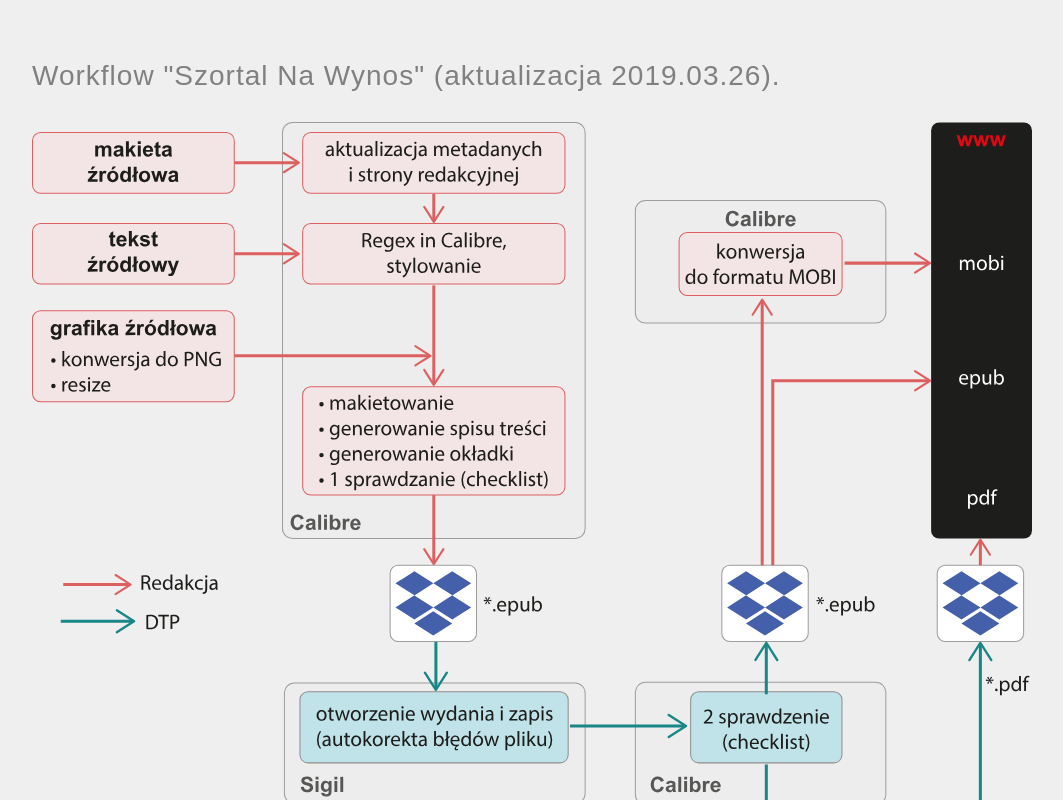
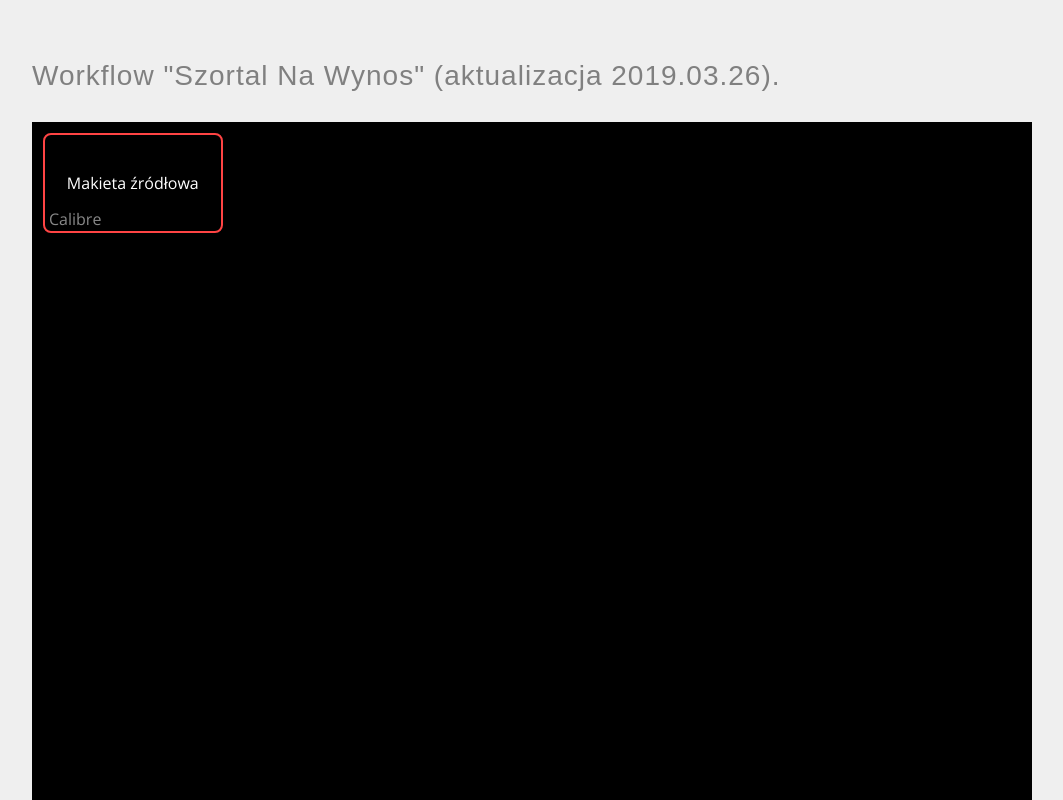
Before and after one commit to andrzejpuzynski/szortal-tech, a React (Create React App) app: page /epub in a window 1280 px wide. Shown: the part 580-1380 px from the top of the page, without its empty margins (108-1171 px from the left). Built offline with nearby package versions, Linux system fonts and the light colour scheme.

Commit message:
Adding Workflow component

```diff
--- a/public/index.html
+++ b/public/index.html
@@ -10,6 +10,8 @@
     -->
     <link rel="manifest" href="%PUBLIC_URL%/manifest.json">
     <link rel="shortcut icon" href="favicon.jpg" type="image/jpeg">
+    <link href="https://fonts.googleapis.com/css?family=Open+Sans:100,200,300,400,500,600,700,800,900" rel="stylesheet">
+
     <!--
       Notice the use of %PUBLIC_URL% in the tags above.
       It will be replaced with the URL of the `public` folder during the build.
--- a/src/components/App.js
+++ b/src/components/App.js
@@ -16,13 +16,21 @@ import Szortal from './Szortal';
 import logo from '../img/Szortal_logo_vectors_RGB.svg';
 
 import {
-    AppContainer,
+  AppContainer,
 	HeaderContainer,
 	HeaderLogoContainer,
 	HeaderLogo,
 	HeaderLinks,
     HeaderButton
 } from '../styled/App';
+
+import { injectGlobal } from "styled-components";
+injectGlobal`
+  body {
+    @import url('https://fonts.googleapis.com/css?family=Open+Sans');
+    font-family: 'Open+Sans', sans-serif;
+  }
+`
 
 class App extends Component {
     constructor(props) {
--- a/src/components/EPub.js
+++ b/src/components/EPub.js
@@ -1,4 +1,6 @@
 import React from 'react';
+
+import Workflow from './Workflow';
 
 import {
     SectionContainer,
@@ -38,6 +40,8 @@ class EPub extends React.Component {
 				<SectionInfo>
 				Workflow "Szortal Na Wynos" (aktualizacja 2019.03.26).
 				</SectionInfo>
+
+				<Workflow/>
 
 				<SectionFullWidthImage src={workflow} alt="workflow" />
 				</SectionText>
--- /dev/null
+++ b/src/components/Workflow.js
@@ -0,0 +1,23 @@
+import React from 'react';
+
+import {
+    WorkflowContainer,
+    WorkflowStep
+} from '../styled/Workflow';
+
+class Workflow extends React.Component {
+	render() {
+		return (
+			<WorkflowContainer>
+				<WorkflowStep
+					area="aa"
+					application="Calibre"
+					processplace="editor"
+					> Makieta źródłowa</WorkflowStep>
+
+			</WorkflowContainer>
+		)
+	}
+}
+
+export default Workflow;
--- a/src/styled/App.js
+++ b/src/styled/App.js
@@ -1,4 +1,4 @@
-import styled from 'styled-components';
+ import styled from 'styled-components';
 
 export const AppContainer = styled.div`
 	min-height: 100vh;
--- /dev/null
+++ b/src/styled/Workflow.js
@@ -0,0 +1,53 @@
+import styled from 'styled-components';
+
+export const WorkflowContainer = styled.div`
+	display: grid;
+	grid-template-columns: repeat(5, minmax(100px, 200px));
+	grid-template-rows: repeat(7, 100px);
+	grid-column-gap: 20px;
+	grid-row-gap: 20px;
+	grid-template-areas:
+		"aa ab ac ad ae"
+		"ba bb bc bd be"
+		"ca cb cc cd ce"
+		"da db dc dd de"
+		"ea eb ec ed ee"
+		"fa fb fc fd fe"
+		"ga gb gc gd ge";
+	justify-content: center;
+
+	//to remove
+	padding: 10px;
+	border: 1px solid black;
+	background-color: black;
+`
+
+export const WorkflowStep = styled.div`
+	position: relative;
+	// padding: 16px;
+	font-size: 1rem;
+	font-weight: 300;
+	font-family: 'Open Sans', sans-serif;
+	line-height: normal;
+	text-align: center;
+	border-width: 2px;
+	border-style: solid;
+	border-color: ${props => props.processplace === "editor" ? "#f44" : props.processplace === "dtp" ? "#0cc" : "#0af"};
+	border-radius: 8px;
+	grid-area: ${props => props.area};
+	color: white;
+	display: flex;
+	align-items: center;
+	justify-content: center;
+	z-index: 100;
+	::after {
+		content: "${props => props.application}";
+		position: absolute;
+		left: 4px;
+		bottom: 4px;
+		z-index: 200;
+		font-size: 1rem;
+		line-height: 1rem;
+		color: #888;
+	}
+`
```
